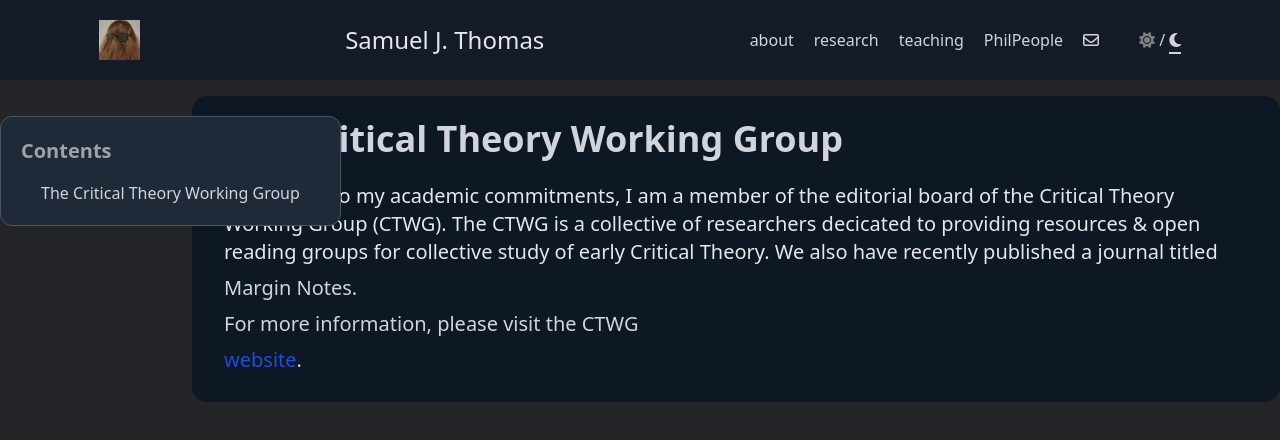
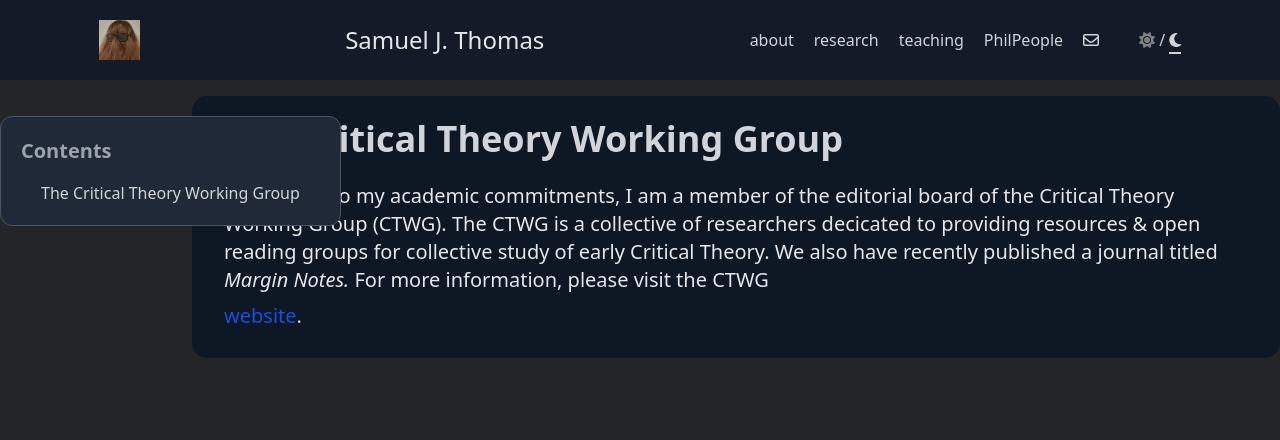
Before and after one commit to stensonowen/stomas, a SvelteKit app: page /ctwg in a window 1280 px wide. Shown: the top 440 px of the page. Built offline with nearby package versions, Linux system fonts and the light colour scheme.

Commit message:
Update +page.svelte

```diff
--- a/src/routes/ctwg/+page.svelte
+++ b/src/routes/ctwg/+page.svelte
@@ -97,11 +97,10 @@
         <div id="ctwg" class="section">
             <h2> The Critical Theory Working Group </h2>
             <p class="text-xl pb-1 dark:text-gray-200">
-                In addition to my academic commitments, I am a member of the editorial board of the Critical Theory Working Group (CTWG). The CTWG is a collective of researchers decicated to providing resources & open reading groups for collective study of early Critical Theory. We also have recently published a journal titled
-                </p> <p class="text-xl py-1">
-                <a class="text-italic hover:underline" href="https://ctwgwebsite.github.io/projects/1_project/"
-                >Margin Notes</a>.
-                </p> <p class="text-xl py-1">
+                In addition to my academic commitments, I am a member of the editorial board of the Critical Theory Working Group (CTWG). The CTWG is a collective of researchers decicated to providing resources & open reading groups for collective study of early Critical Theory.
+
+                We also have recently published a journal titled <i>Margin Notes.</i>
+
                 For more information, please visit the CTWG
                 </p> <p class="text-xl py-1">
                 <a class="text-blue-700 hover:underline" href="https://ctwgwebsite.github.io"
```
